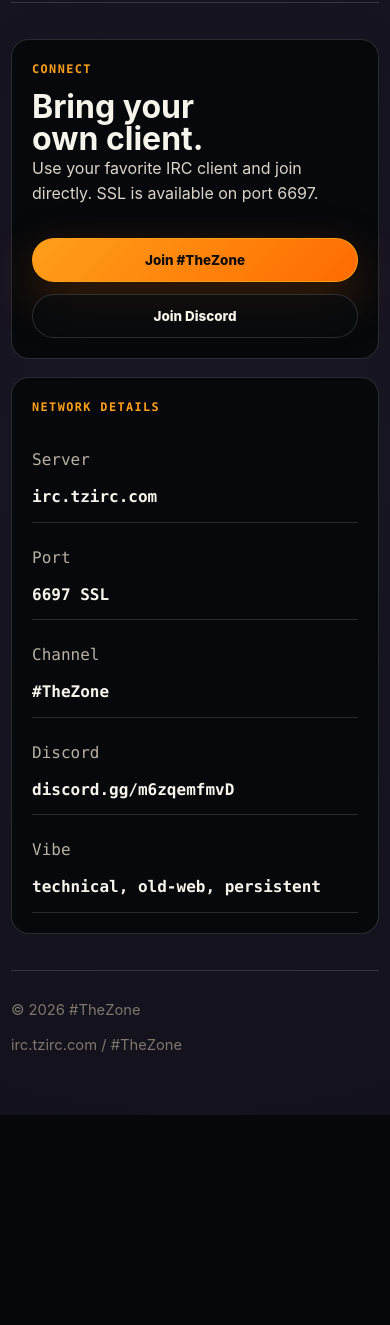
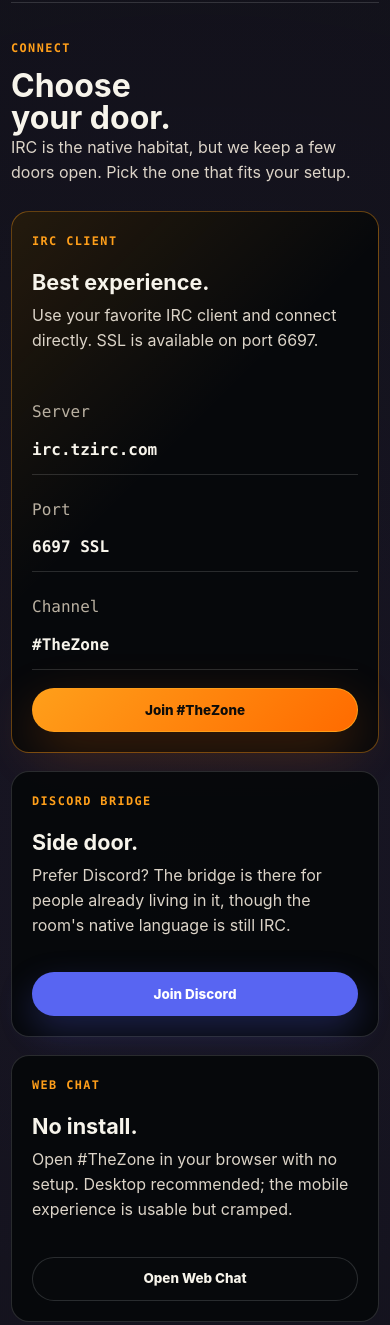
Before and after one commit to tzirc/thezone-web, a website: page html/index.htm in a window 390 px wide. Shown: the part 7040-8365 px from the top of the page. Before the commit the page ends 8155 px from the top, so only its background shows below. Drawn offline with Linux system fonts and the light colour scheme; no server answers.

Commit message:
connection options

```diff
--- a/html/index.htm
+++ b/html/index.htm
@@ -216,6 +216,18 @@
 			background: linear-gradient(135deg, var(--orange), var(--orange-hot));
 			color: #0d0c0a;
 			box-shadow: 0 18px 52px rgba(255, 111, 0, 0.24);
+		}
+
+		.button.discord {
+			border-color: rgba(88, 101, 242, 0.9);
+			background: #5865f2;
+			color: #ffffff;
+			box-shadow: 0 14px 34px rgba(88, 101, 242, 0.26);
+		}
+
+		.button.discord:hover {
+			border-color: rgba(128, 139, 255, 0.95);
+			background: #6f7aff;
 		}
 
 		.nav a.discord-link {
@@ -1153,16 +1165,34 @@
 
 		.connect {
 			display: grid;
-			grid-template-columns: minmax(0, 0.9fr) minmax(280px, 1fr);
+			grid-template-columns: repeat(3, minmax(0, 1fr));
 			gap: 18px;
 			align-items: stretch;
 		}
 
 		.connect-card {
+			display: grid;
+			grid-template-rows: auto auto 1fr auto;
 			padding: clamp(20px, 4vw, 34px);
 			border: 1px solid var(--line);
 			border-radius: 18px;
 			background: var(--panel-strong);
+		}
+
+		.connect-card.is-primary {
+			border-color: rgba(255, 159, 26, 0.38);
+			background:
+				linear-gradient(135deg, rgba(255, 159, 26, 0.12), transparent 44%),
+				var(--panel-strong);
+		}
+
+		.connect-card h3 {
+			margin: 8px 0 10px;
+			font-size: clamp(1.35rem, 2.8vw, 2.2rem);
+		}
+
+		.connect-card .actions {
+			margin-top: 18px;
 		}
 
 		.server-list {
@@ -1397,6 +1427,7 @@
 			</a>
 
 			<nav class="nav" id="primary-nav" aria-label="Primary navigation">
+				<a href="#top">~/</a>
 				<a href="#culture">Culture</a>
 				<a href="#kick-lotto">Kick Lotto</a>
 				<a href="#capslock-wednesday">CLW</a>
@@ -1700,28 +1731,48 @@
 
 
 			<section class="band" id="connect" aria-labelledby="connect-title">
+				<div class="band-head">
+					<div>
+						<p class="label">Connect</p>
+						<h2 id="connect-title">Choose your door.</h2>
+						<p>IRC is the native habitat, but we keep a few doors open. Pick the one that fits your setup.</p>
+					</div>
+				</div>
+
 				<div class="connect">
-					<div class="connect-card">
-						<p class="label">Connect</p>
-						<h2 id="connect-title">Bring your own client.</h2>
-						<p>Use your favorite IRC client and join directly. SSL is available on port 6697.</p>
-						<div class="actions">
-							<a class="button primary" href="ircs://irc.tzirc.com:6697/thezone">Join #TheZone</a>
-							<a class="button" href="https://discord.gg/m6zqemfmvD" target="_blank" rel="noreferrer">Join Discord</a>
-						</div>
-					</div>
-
-					<div class="connect-card">
-						<p class="label">Network details</p>
+					<div class="connect-card is-primary">
+						<p class="label">IRC client</p>
+						<h3>Best experience.</h3>
+						<p>Use your favorite IRC client and connect directly. SSL is available on port 6697.</p>
 						<ul class="server-list">
 							<li><span>Server</span><strong>irc.tzirc.com</strong></li>
 							<li><span>Port</span><strong>6697 SSL</strong></li>
 							<li><span>Channel</span><strong>#TheZone</strong></li>
-							<li><span>Discord</span><strong>discord.gg/m6zqemfmvD</strong></li>
-							<li><span>Vibe</span><strong>technical, old-web, persistent</strong></li>
 						</ul>
+						<div class="actions">
+							<a class="button primary" href="ircs://irc.tzirc.com:6697/thezone">Join #TheZone</a>
+						</div>
+					</div>
+
+					<div class="connect-card">
+						<p class="label">Discord bridge</p>
+						<h3>Side door.</h3>
+						<p>Prefer Discord? The bridge is there for people already living in it, though the room's native language is still IRC.</p>
+						<div class="actions">
+							<a class="button discord" href="https://discord.gg/m6zqemfmvD" target="_blank" rel="noreferrer">Join Discord</a>
+						</div>
+					</div>
+
+					<div class="connect-card">
+						<p class="label">Web chat</p>
+						<h3>No install.</h3>
+						<p>Open #TheZone in your browser with no setup. Desktop recommended; the mobile experience is usable but cramped.</p>
+						<div class="actions">
+							<a class="button" href="https://chat.tzirc.com/" target="_blank" rel="noreferrer">Open Web Chat</a>
+						</div>
 					</div>
 				</div>
+				<p class="stats-meta">If an ircs:// link does nothing, your browser may not know which IRC client should handle it. You can always open your client manually with the details above.</p>
 			</section>
 		</main>
 
```
Also changed, not shown: compose.yml (+0 -10 lines), README.md, thelounge/config.js (renamed from chat/config.js).
